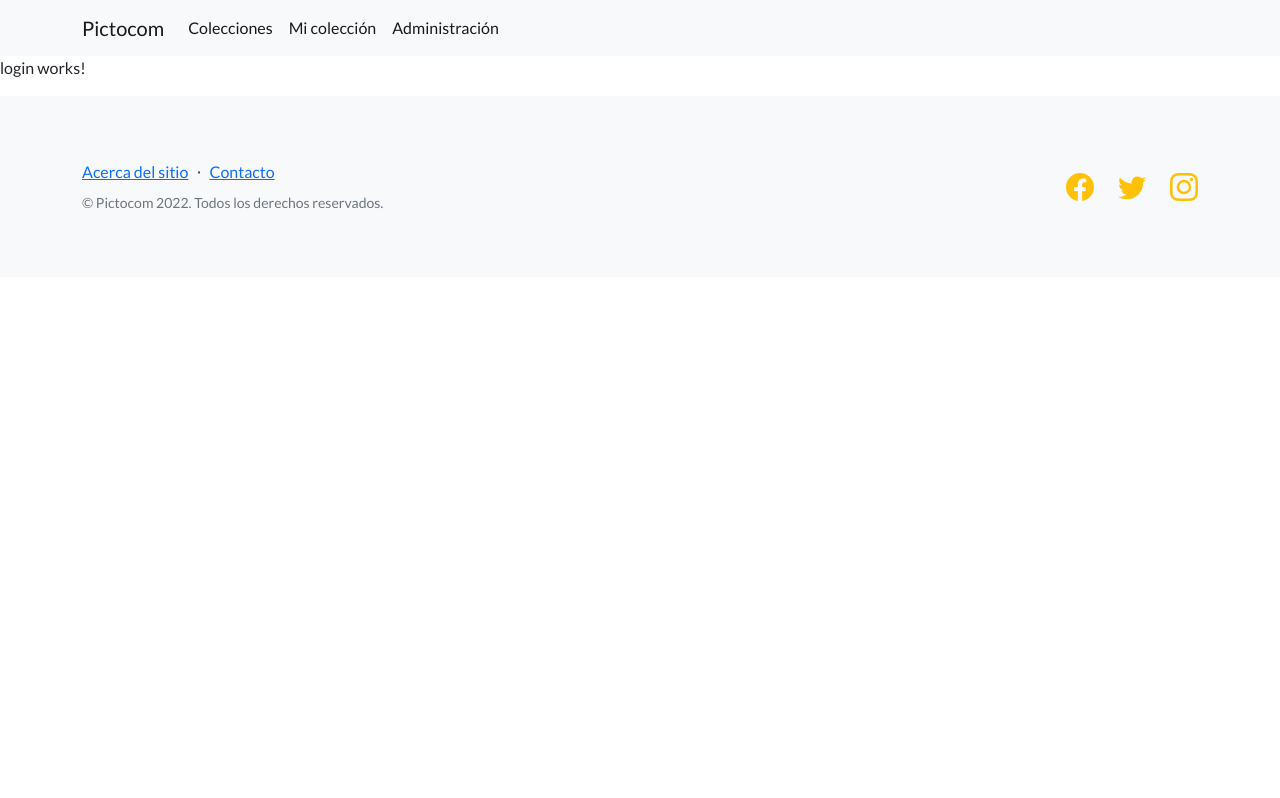
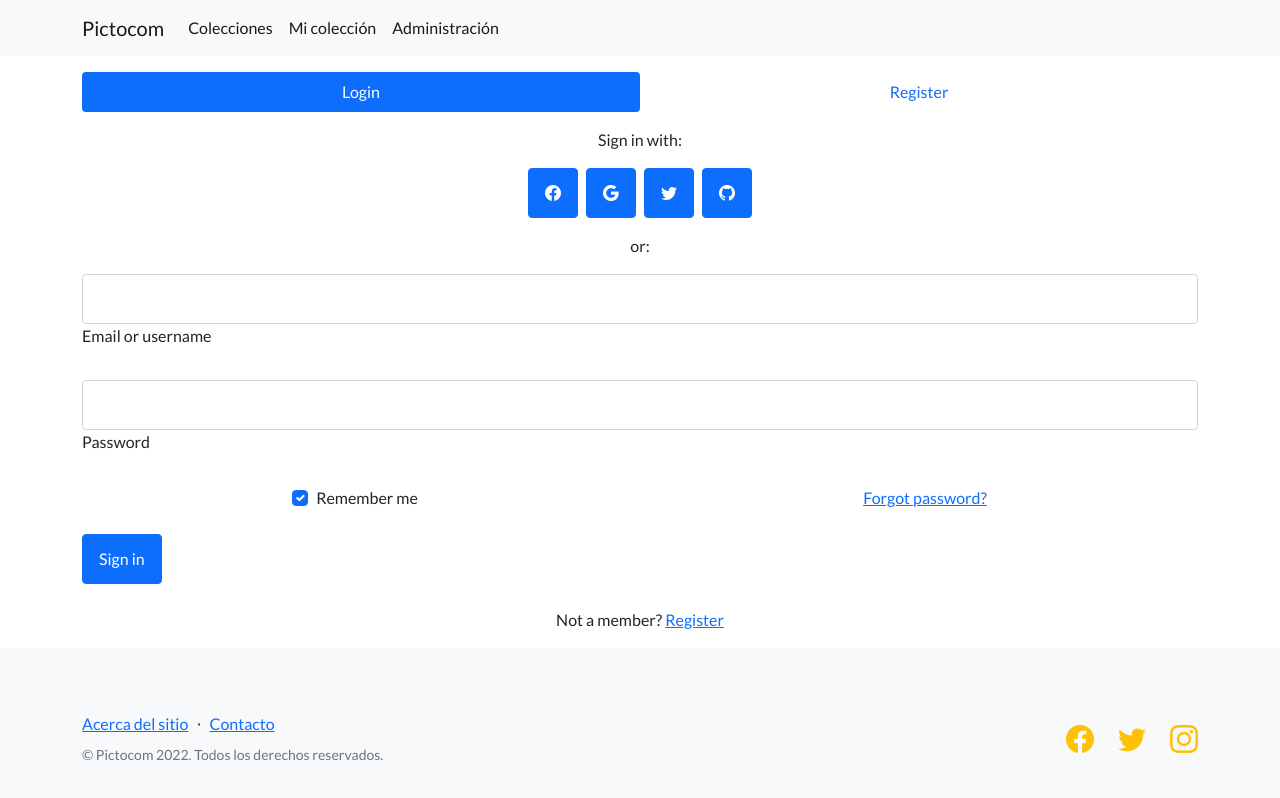
Before and after one commit to sergiobni/proyecto-panel-comunicacion, an Angular app: page /login in a window 1280 px wide. Shown: the top 798 px of the page. Built offline with nearby package versions, Linux system fonts and the light colour scheme.

Commit message:
formulario login insertado

```diff
--- a/src/app/login/login.component.html
+++ b/src/app/login/login.component.html
@@ -1 +1,200 @@
-<p>login works!</p>
+<div class="container1 container">
+      <!-- Pills navs -->
+      <ul class="nav nav-pills nav-justified mb-3" id="ex1" role="tablist">
+        <li class="nav-item mt-3" role="presentation">
+          <a
+            class="nav-link active"
+            id="tab-login"
+            data-mdb-toggle="pill"
+            href="#pills-login"
+            role="tab"
+            aria-controls="pills-login"
+            aria-selected="true"
+            >Login</a
+          >
+        </li>
+        <li class="nav-item mt-3" role="presentation">
+          <a
+            class="nav-link"
+            id="tab-register"
+            data-mdb-toggle="pill"
+            href="#pills-register"
+            role="tab"
+            aria-controls="pills-register"
+            aria-selected="false"
+            >Register</a
+          >
+        </li>
+      </ul>
+      <!-- Pills navs -->
+
+      <!-- Pills content -->
+      <div class="tab-content">
+        <div
+          class="tab-pane fade show active"
+          id="pills-login"
+          role="tabpanel"
+          aria-labelledby="tab-login"
+        >
+          <form>
+            <div class="text-center mb-3">
+              <p>Sign in with:</p>
+              <button type="button" class="btn btn-primary btn-floating mx-1">
+                <i class="bi bi-facebook"></i>
+              </button>
+
+              <button type="button" class="btn btn-primary btn-floating mx-1">
+                <i class="bi bi-google"></i>
+              </button>
+
+              <button type="button" class="btn btn-primary btn-floating mx-1">
+                <i class="bi bi-twitter"></i>
+              </button>
+
+              <button type="button" class="btn btn-primary btn-floating mx-1">
+                <i class="bi bi-github"></i>
+              </button>
+            </div>
+
+            <p class="text-center">or:</p>
+
+            <!-- Email input -->
+            <div class="form-outline mb-4">
+              <input type="email" id="loginName" class="form-control" />
+              <label class="form-label" for="loginName"
+                >Email or username</label
+              >
+            </div>
+
+            <!-- Password input -->
+            <div class="form-outline mb-4">
+              <input type="password" id="loginPassword" class="form-control" />
+              <label class="form-label" for="loginPassword">Password</label>
+            </div>
+
+            <!-- 2 column grid layout -->
+            <div class="row mb-4">
+              <div class="col-md-6 d-flex justify-content-center">
+                <!-- Checkbox -->
+                <div class="form-check mb-3 mb-md-0">
+                  <input
+                    class="form-check-input"
+                    type="checkbox"
+                    value=""
+                    id="loginCheck"
+                    checked
+                  />
+                  <label class="form-check-label" for="loginCheck">
+                    Remember me
+                  </label>
+                </div>
+              </div>
+
+              <div class="col-md-6 d-flex justify-content-center">
+                <!-- Simple link -->
+                <a href="#!">Forgot password?</a>
+              </div>
+            </div>
+
+            <!-- Submit button -->
+            <button type="submit" class="btn btn-primary btn-block mb-4">
+              Sign in
+            </button>
+
+            <!-- Register buttons -->
+            <div class="text-center">
+              <p>Not a member? <a href="#!">Register</a></p>
+            </div>
+          </form>
+        </div>
+        <div
+          class="tab-pane fade"
+          id="pills-register"
+          role="tabpanel"
+          aria-labelledby="tab-register"
+        >
+          <form>
+            <div class="text-center mb-3">
+              <p>Sign up with:</p>
+              <button type="button" class="btn btn-primary btn-floating mx-1">
+                <i class="fab fa-facebook-f"></i>
+              </button>
+
+              <button type="button" class="btn btn-primary btn-floating mx-1">
+                <i class="fab fa-google"></i>
+              </button>
+
+              <button type="button" class="btn btn-primary btn-floating mx-1">
+                <i class="fab fa-twitter"></i>
+              </button>
+
+              <button type="button" class="btn btn-primary btn-floating mx-1">
+                <i class="fab fa-github"></i>
+              </button>
+            </div>
+
+            <p class="text-center">or:</p>
+
+            <!-- Name input -->
+            <div class="form-outline mb-4">
+              <input type="text" id="registerName" class="form-control" />
+              <label class="form-label" for="registerName">Name</label>
+            </div>
+
+            <!-- Username input -->
+            <div class="form-outline mb-4">
+              <input type="text" id="registerUsername" class="form-control" />
+              <label class="form-label" for="registerUsername">Username</label>
+            </div>
+
+            <!-- Email input -->
+            <div class="form-outline mb-4">
+              <input type="email" id="registerEmail" class="form-control" />
+              <label class="form-label" for="registerEmail">Email</label>
+            </div>
+
+            <!-- Password input -->
+            <div class="form-outline mb-4">
+              <input
+                type="password"
+                id="registerPassword"
+                class="form-control"
+              />
+              <label class="form-label" for="registerPassword">Password</label>
+            </div>
+
+            <!-- Repeat Password input -->
+            <div class="form-outline mb-4">
+              <input
+                type="password"
+                id="registerRepeatPassword"
+                class="form-control"
+              />
+              <label class="form-label" for="registerRepeatPassword"
+                >Repeat password</label
+              >
+            </div>
+
+            <!-- Checkbox -->
+            <div class="form-check d-flex justify-content-center mb-4">
+              <input
+                class="form-check-input me-2"
+                type="checkbox"
+                value=""
+                id="registerCheck"
+                checked
+                aria-describedby="registerCheckHelpText"
+              />
+              <label class="form-check-label" for="registerCheck">
+                I have read and agree to the terms
+              </label>
+            </div>
+
+            <!-- Submit button -->
+            <button type="submit" class="btn btn-primary btn-block mb-3">
+              Sign in
+            </button>
+          </form>
+        </div>
+      </div>
+    </div>
```
